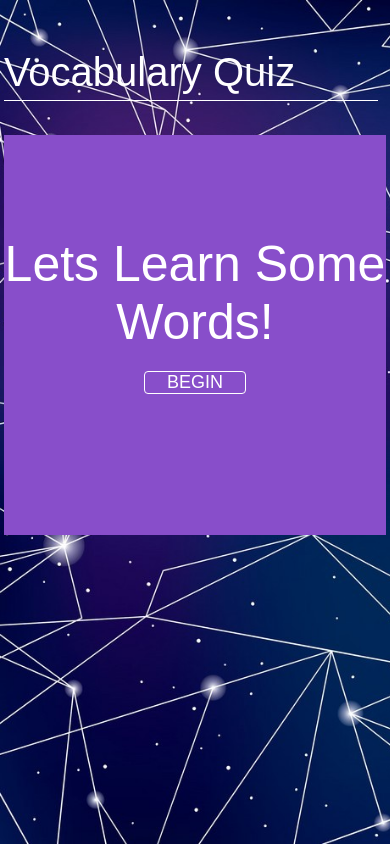
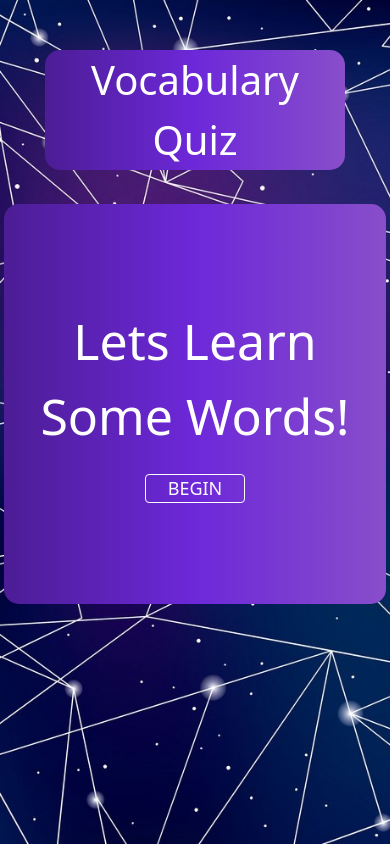
Before and after one commit to Natallie01/vocab-quiz, a plain HTML site: page index.html in a window 390 px wide. Drawn offline with nearby package versions, Linux system fonts and the light colour scheme; no server answers.

Commit message:
updated some css

```diff
--- a/controller.js
+++ b/controller.js
@@ -6,23 +6,23 @@ $(document).ready(function () {
         },
         {
             "word":"starbucks",
-            "clue":"a company"
+            "clue":"A company"
         },
         {
             "word":"macaroni",
-            "clue":"a kind of food"
+            "clue":"A kind of food"
         },
         {
             "word":"washington",
-            "clue":"a state"
+            "clue":"A state"
         },
         {
             "word":"turtle",
-            "clue":"a creature"
+            "clue":"A creature"
         },
         {
             "word":"guillotine",
-            "clue":"a machine"
+            "clue":"A machine"
         }
     ]
 
--- a/index.html
+++ b/index.html
@@ -5,6 +5,7 @@
     <title>Vocabulary Game</title>
     <meta charset="UTF-8" />
     <link href="style.css" rel="stylesheet" type="text/css"/>
+    <link href="https://unpkg.com/tailwindcss@^2/dist/tailwind.min.css" rel="stylesheet">
     <meta name=viewport content="width=device-width, initial-scale=1.0, maximum-scale=1.0, user-scalable=no">
 
 
@@ -13,10 +14,10 @@
 </head>
 <body>
 
-<div id="topbar">Vocabulary Quiz</div>
+<div id="topbar" class="bg-gradient-to-r from-purple-900 via-purple-700">Vocabulary Quiz</div>
 <div class="spacer"></div>
 
-<div id="gameContent">
+<div id="gameContent" class="bg-gradient-to-r from-purple-900 via-purple-700">
 
 
 </div>
--- a/style.css
+++ b/style.css
@@ -15,13 +15,14 @@ html, body {
     }
 
 #topbar{
- height:50px;
  margin:auto;
  margin-top:50px;
  color:#FFF;
+ width: 300px;
  font-size:40px;
- width:800px;
- border-bottom:solid white 1px;
+ text-align: center;
+ background-color:rgb(136, 78, 202);
+ border-radius: 15px;
 }
 
 #gameContent{
@@ -31,6 +32,8 @@ html, body {
  position:relative;
  overflow:hidden;
  background-color:hsl(268, 54%, 55%);
+
+ border-radius: 15px;
 }
 
 .spacer{height:30px;}
@@ -123,11 +126,6 @@ html, body {
 }
 
 @media screen and (max-width:800px) {
- #topbar{
-     margin-left:1%;
-     margin-right:1%;
-     width:96%;
- }
  #gameContent{
      margin:1%;
      width:98%;
--- /dev/null
+++ b/tailwind.css
@@ -0,0 +1,3 @@
+@tailwind base;
+@tailwind components;
+@tailwind utilities;
```
